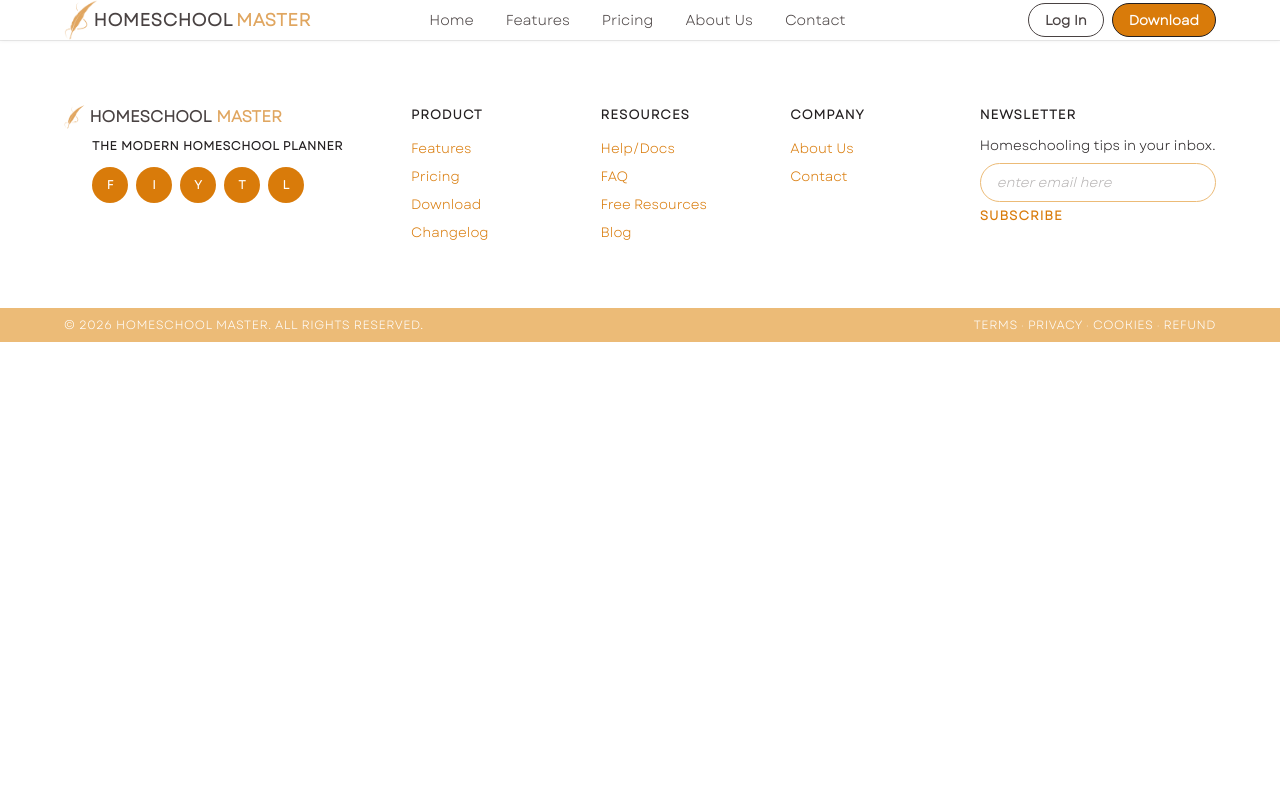
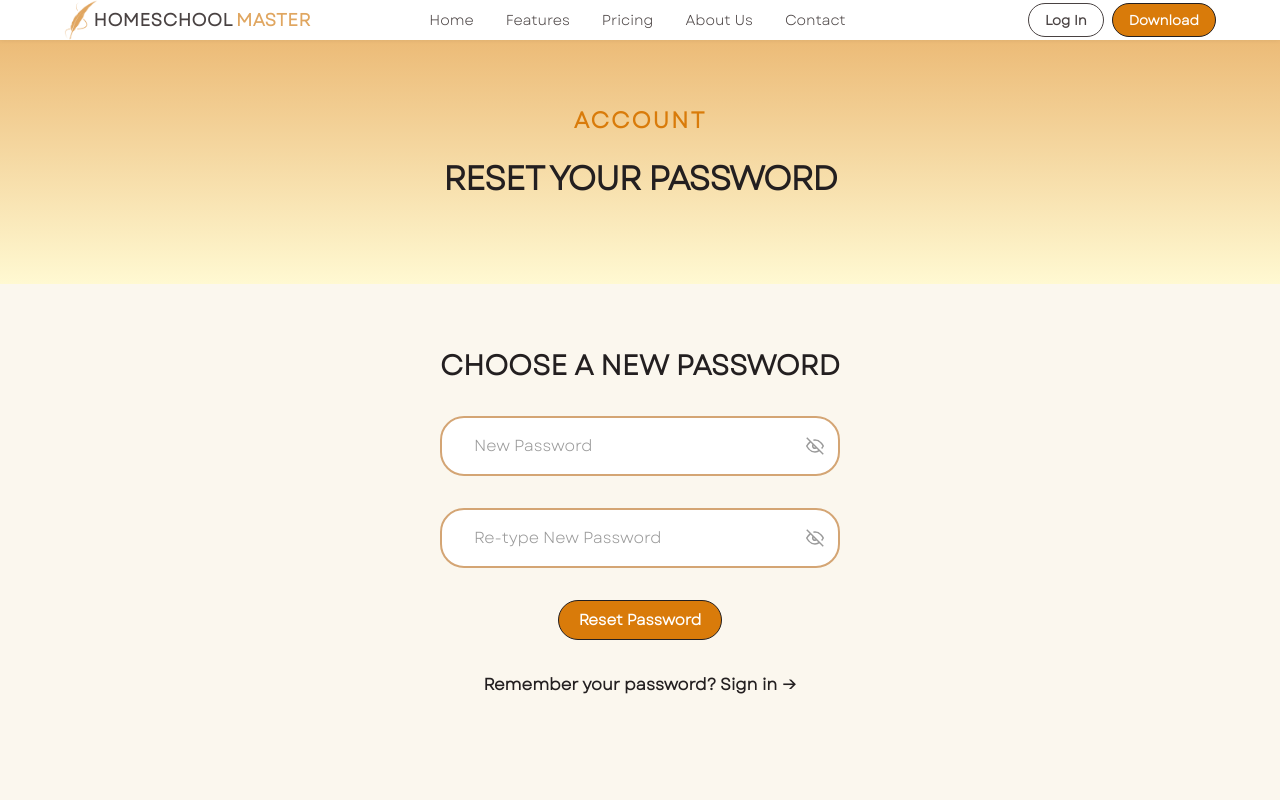
Before and after one commit to homeschool-master/homeschool-master-web, a React (Vite) app: page /reset-password in a window 1280 px wide. Shown: the top 800 px of the page. Built offline with nearby package versions, Linux system fonts and the light colour scheme; no server answers.

Commit message:
add forgot password page.

```diff
--- a/src/App.tsx
+++ b/src/App.tsx
@@ -17,6 +17,7 @@ import Footer from './components/layout/Footer'
 import PricingPage from './pages/marketing/PricingPage'
 import ContactPage from './pages/marketing/ContactPage'
 import ForgotPasswordPage from './components/auth/ForgotPasswordPage'
+import ResetPasswordPage from './components/auth/ResetPasswordPage'
 
 const App = () => {
   const dispatch = useDispatch<AppDispatch>()
@@ -54,6 +55,7 @@ const App = () => {
           <Route path='/download' element={<DownloadPage />} />
           <Route path='/login' element={user ? <Navigate to='/dashboard' /> : <LoginPage />} />
           <Route path='/forgot-password' element={user ? <Navigate to='/dashboard' /> : <ForgotPasswordPage />} />
+          <Route path='/reset-password' element={user ? <Navigate to='/dashboard' /> : <ResetPasswordPage />} />
           <Route path='/register' element={user ? <Navigate to='/dashboard' /> : <RegisterPage />} />
         </Route>
       </Routes>
--- /dev/null
+++ b/src/components/auth/ResetPasswordPage.tsx
@@ -0,0 +1,178 @@
+import { useState, useEffect } from 'react'
+import { useNavigate, useSearchParams } from 'react-router-dom'
+import { useForm } from 'react-hook-form'
+import { zodResolver } from '@hookform/resolvers/zod'
+import { z } from 'zod'
+import api from '../../services/api'
+import Button from '../../components/shared/Button'
+
+const resetPasswordSchema = z
+  .object({
+    password: z.string().min(8, { message: 'Password must be at least 8 characters' }),
+    confirmPassword: z.string().min(1, { message: 'Please re-type your new password' }),
+  })
+  .refine((data) => data.password === data.confirmPassword, {
+    message: 'Passwords do not match',
+    path: ['confirmPassword'],
+  })
+
+type ResetPasswordFormData = z.infer<typeof resetPasswordSchema>
+
+const ResetPasswordPage = () => {
+  const navigate = useNavigate()
+  const [searchParams] = useSearchParams()
+  const token = searchParams.get('token')
+
+  const [showPassword, setShowPassword] = useState(false)
+  const [showConfirm, setShowConfirm] = useState(false)
+  const [succeeded, setSucceeded] = useState(false)
+
+  const {
+    register,
+    handleSubmit,
+    formState: { errors, isSubmitting },
+    setError,
+  } = useForm<ResetPasswordFormData>({
+    resolver: zodResolver(resetPasswordSchema),
+    mode: 'onBlur',
+  })
+
+  // After a successful reset, redirect to login so they can sign in with the new password.
+  useEffect(() => {
+    if (!succeeded) return
+    const timer = setTimeout(() => navigate('/login'), 4000)
+    return () => clearTimeout(timer)
+  }, [succeeded, navigate])
+
+  const onSubmit = async (data: ResetPasswordFormData) => {
+    if (!token) {
+      setError('root', { message: 'This reset link is invalid or has expired. Please request a new one.' })
+      return
+    }
+
+    try {
+      await api.post('/api/v1/auth/password/reset', {
+        token,
+        password: data.password,
+      })
+      setSucceeded(true)
+    } catch (error: any) {
+      setError('root', {
+        message:
+          error.response?.data?.error?.message ||
+          'This reset link is invalid or has expired. Please request a new one.',
+      })
+    }
+  }
+
+  const handleBackToLogin = () => {
+    navigate('/login')
+  }
+
+  const eyeOpen = (
+    <svg width="18" height="18" viewBox="0 0 24 24" fill="none" stroke="currentColor" strokeWidth="2">
+      <path d="M1 12s4-8 11-8 11 8 11 8-4 8-11 8-11-8-11-8z"></path>
+      <circle cx="12" cy="12" r="3"></circle>
+    </svg>
+  )
+
+  const eyeClosed = (
+    <svg width="18" height="18" viewBox="0 0 24 24" fill="none" stroke="currentColor" strokeWidth="2">
+      <path d="M17.94 17.94A10.07 10.07 0 0 1 12 20c-7 0-11-8-11-8a18.45 18.45 0 0 1 5.06-5.94M9.9 4.24A9.12 9.12 0 0 1 12 4c7 0 11 8 11 8a18.5 18.5 0 0 1-2.16 3.19m-6.72-1.07a3 3 0 1 1-4.24-4.24"></path>
+      <line x1="1" y1="1" x2="23" y2="23"></line>
+    </svg>
+  )
+
+  return (
+    <div className="auth-page">
+      <section className="auth-page__hero">
+        <div className="auth-page__hero-content">
+          <p className="auth-page__hero-label">ACCOUNT</p>
+          <h1 className="auth-page__hero-title">RESET YOUR PASSWORD</h1>
+        </div>
+      </section>
+
+      <section className="auth-page__form-section">
+        {succeeded ? (
+          <div className="auth-page__reset-confirm">
+            <h2 className="auth-page__reset-confirm-title">PASSWORD RESET</h2>
+            <p className="auth-page__reset-confirm-body">
+              Your password has been reset.
+              <br />
+              You will now be redirected to log in using your new password.
+            </p>
+            <Button color="white" onClick={handleBackToLogin}>Go to log in now →</Button>
+          </div>
+        ) : (
+          <div className="auth-page__reset-request">
+            <h2 className="auth-page__reset-heading">CHOOSE A NEW PASSWORD</h2>
+
+            <form onSubmit={handleSubmit(onSubmit)} className="auth-page__form">
+              <div className="auth-page__form-group">
+                <div className="auth-page__password-wrapper">
+                  <input
+                    type={showPassword ? 'text' : 'password'}
+                    placeholder="New Password"
+                    {...register('password')}
+                    className={`auth-page__input ${errors.password ? 'auth-page__input--error' : ''}`}
+                    disabled={isSubmitting}
+                  />
+                  <button
+                    type="button"
+                    onClick={() => setShowPassword(!showPassword)}
+                    className="auth-page__password-toggle"
+                    disabled={isSubmitting}
+                  >
+                    {showPassword ? eyeOpen : eyeClosed}
+                  </button>
+                </div>
+                {errors.password && (
+                  <span className="auth-page__error-message">{errors.password.message}</span>
+                )}
+              </div>
+
+              <div className="auth-page__form-group">
+                <div className="auth-page__password-wrapper">
+                  <input
+                    type={showConfirm ? 'text' : 'password'}
+                    placeholder="Re-type New Password"
+                    {...register('confirmPassword')}
+                    className={`auth-page__input ${errors.confirmPassword ? 'auth-page__input--error' : ''}`}
+                    disabled={isSubmitting}
+                  />
+                  <button
+                    type="button"
+                    onClick={() => setShowConfirm(!showConfirm)}
+                    className="auth-page__password-toggle"
+                    disabled={isSubmitting}
+                  >
+                    {showConfirm ? eyeOpen : eyeClosed}
+                  </button>
+                </div>
+                {errors.confirmPassword && (
+                  <span className="auth-page__error-message">{errors.confirmPassword.message}</span>
+                )}
+              </div>
+
+              {errors.root && <div className="auth-page__api-error">{errors.root.message}</div>}
+
+              <Button type="submit" disabled={isSubmitting} className="auth-page__submit-btn">
+                {isSubmitting ? 'Resetting...' : 'Reset Password'}
+              </Button>
+
+              <button
+                type="button"
+                onClick={handleBackToLogin}
+                className="auth-page__reset-link"
+              >
+                Remember your password? Sign in →
+              </button>
+            </form>
+          </div>
+        )}
+      </section>
+    </div>
+  )
+}
+
+export default ResetPasswordPage
```
